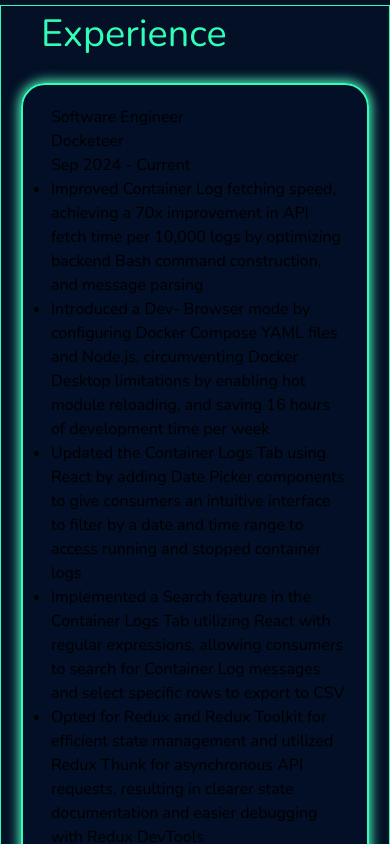
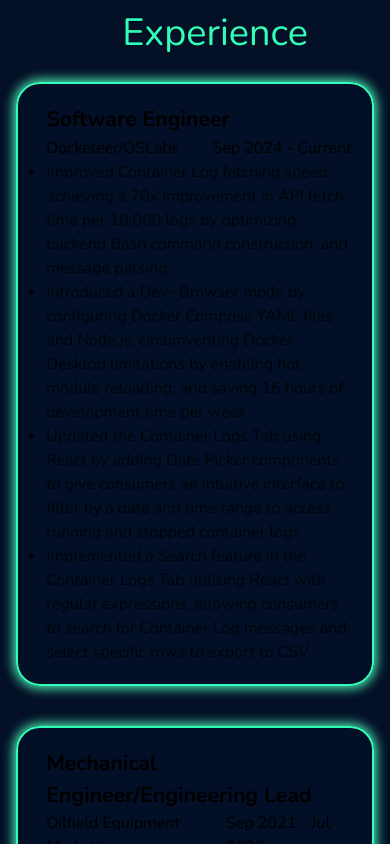
Before and after one commit to Cris-Morales/Cris-Morales-Portfolio-Website, a Next.js app: page / in a window 390 px wide. Shown: the part 2840-3684 px from the top of the page. Built offline with nearby package versions, Linux system fonts and the light colour scheme.

Commit message:
finished mvp for experience section layout with responsive design. Added some lists of wants to the tdl, but the basics are complete. Projects next.

```diff
--- a/app/lib/portfolioData.ts
+++ b/app/lib/portfolioData.ts
@@ -3,7 +3,7 @@
 
 export const experience: experienceData[] = [
     {
-        company: 'Docketeer',
+        company: 'Docketeer/OSLabs',
         title: 'Software Engineer',
         timerange: 'Sep 2024 - Current',
         bullets: [
@@ -11,20 +11,21 @@
             'Introduced a Dev- Browser mode by configuring Docker Compose YAML files and Node.js, circumventing Docker Desktop limitations by enabling hot module reloading, and saving 16 hours of development time per week',
             'Updated the Container Logs Tab using React by adding Date Picker components to give consumers an intuitive interface to filter by a date and time range to access running and stopped container logs',
             'Implemented a Search feature in the Container Logs Tab utilizing React with regular expressions, allowing consumers to search for Container Log messages and select specific rows to export to CSV',
+        ],
+        expandedBullets: [
             'Opted for Redux and Redux Toolkit for efficient state management and utilized Redux Thunk for asynchronous API requests, resulting in clearer state documentation and easier debugging with Redux DevTools',
             'Engineered Container and Kubernetes metric dashboards by configuring Grafana files for constructing dashboards and PromQL to scrape for relevant data, enabling consumers to analyze application performance',
             'Created a Configurations feature that uses a PostgreSQL instance to store user - defined exposed ports for Prometheus to scrape, allowing consumers more flexibility in defining Kubernetes and Container data collection'
-        ],
-        expandedBullets: null
+        ]
     },
     {
         company: 'Oilfield Equipment Marketing',
         title: 'Mechanical Engineer/Engineering Lead',
         timerange: 'Sep 2021 - Jul 2023',
         bullets: [
+            'Orchestrated the training, supervision, and leadership of a team of 8 engineers in company processes and engineering design principles',
             'Programmed a Proportional Integral Differential (PID) control script in C++, ensuring precise maintenance of a user-specified amperage, saving technicians approximately 8 hours in initial system setup time per week',
             'Developed VBA scripting to automate custom data collection and visualization, allowing technicians to perform more streamlined inspection services, resulting in over 95% consumer satisfaction',
-            'Orchestrated the training, supervision, and leadership of a team of 8 engineers in company processes and engineering design principles'
         ],
         expandedBullets: [
             'Redesigned the company\'s main product line, reducing overall volume by 40%, overall weight by 20%, manufacturing time by 30%, and modularizing the design while maintaining structural strength',
--- a/app/ui/experience/Experience.tsx
+++ b/app/ui/experience/Experience.tsx
@@ -4,24 +4,26 @@
 export default function Experience() {
 
     return (
-        <section id='experience' className="h-fit flex flex-col border border-primary">
+        <section id='experience' className="max-h-fit min-h-screen flex flex-col items-center md:scroll-m-16 md:mb-20">
             <h3 className='text-primary text-3xl ml-10'>
                 Experience
             </h3>
-            {experience.map((experienceData: experienceData) => {
+            {experience.map((experienceData: experienceData, index) => {
                 return (
-                    <article className="text-white-text border-2 border-primary rounded-3xl pl-7 pr-5 py-5 m-5 bg-background bg-opacity-35 boxGlow">
-                        <h4>
+                    <article key={`${experienceData.title}-${experienceData.company}-${experienceData.timerange}`} className="text-white-text border-2 border-primary rounded-3xl pl-7 pr-5 py-5 m-5 bg-background bg-opacity-35 boxGlow w-11/12 md:w-3/5">
+                        <h4 className=" text-xl font-bold">
                             {experienceData.title}
                         </h4>
-                        <div>
-                            <h5>{experienceData.company}</h5>
-                            <h5>{experienceData.timerange}</h5>
+                        <div className="flex justify-between text-base font-normal">
+                            <h4>
+                                {experienceData.company}
+                            </h4>
+                            <h4>{experienceData.timerange}</h4>
                         </div>
-                        <ul className=" list-disc">
+                        <ul className=" list-disc text-base text-light-text opacity-80">
                             {experienceData.bullets.map((bullet: string) => {
                                 return (
-                                    <li>
+                                    <li key={bullet}>
                                         <p>
                                             {bullet}
                                         </p>
@@ -29,12 +31,11 @@
                                 )
                             })}
                         </ul>
-                        {/* i wonder if adding this expanded section is too much for software positions. But part of me likes the idea of using this as a catch all website for me */}
                         {experienceData.expandedBullets &&
-                            <ul id='experienceData' className=" list-disc hidden">
+                            <ul id={`${experienceData.title}-${index}`} className="list-disc text-base text-light-text opacity-80 hidden">
                                 {experienceData.expandedBullets.map((bullet: string) => {
                                     return (
-                                        <li>
+                                        <li key={bullet}>
                                             <p>
                                                 {bullet}
                                             </p>
```
